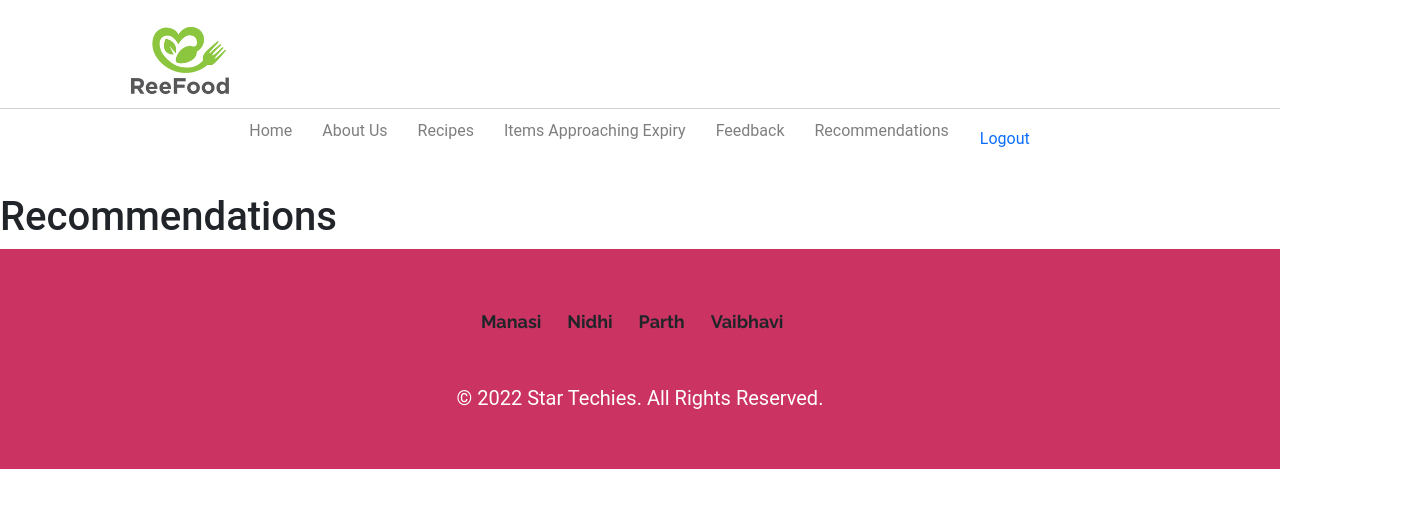
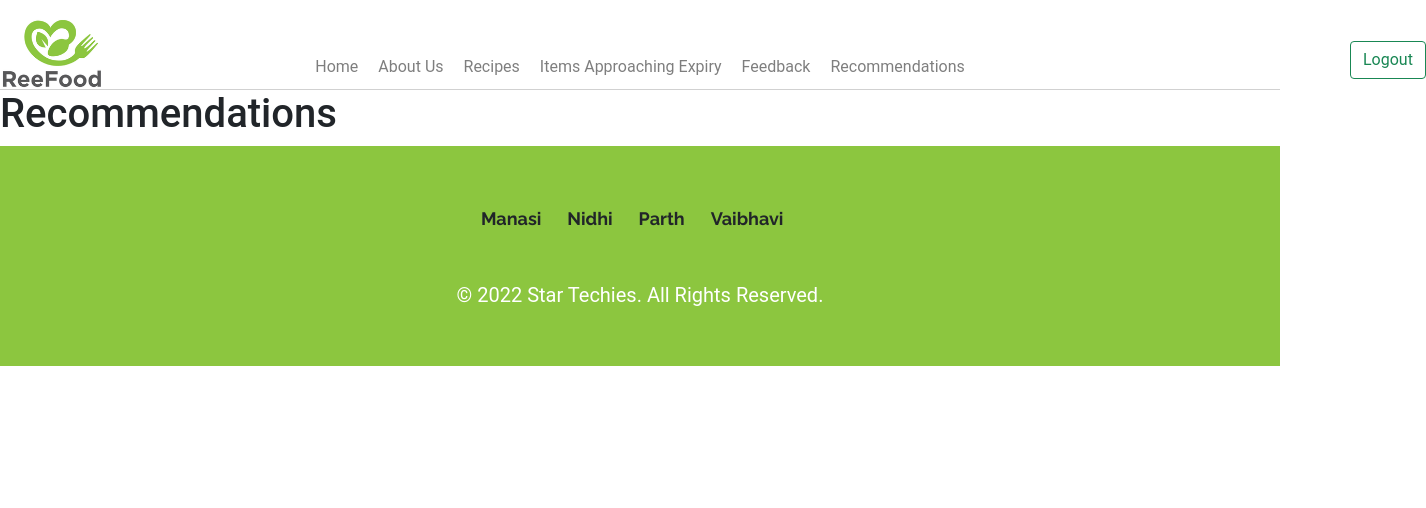
Before and after one commit to vpore/ReeFood, a React (Create React App) app: page /recom in a window 1280 px wide. Shown: the top 508 px of the page, 1426 px wide, since content can reach past the window. Built offline with nearby package versions, Linux system fonts and the light colour scheme; a web font is replaced by a local one.

Commit message:
Modified Header

```diff
--- a/src/assets/Dashboard.css
+++ b/src/assets/Dashboard.css
@@ -49,15 +49,17 @@
 }
 
 .navbar{
+    padding: 0;
     position: sticky;
     top: 0;
     left: 0;
     width: 100%;
     background-color: white;
+    height: 90px
 }
 
 .nav{
-    padding: 10px 10vw;
+    padding: 0;
     display: flex;
     width: 20px;
     justify-content: space-between;
@@ -65,6 +67,7 @@
 
 .brand-logo{
     height: 80px;
+    position:absolute
 }
 
 .nav-items{
@@ -122,13 +125,15 @@
     padding: 10px 10vw;
     justify-content: center;
     list-style: none;/*to remove bullets from list*/
-    border-top: 1px solid #d1d1d1;
+    border-bottom: 1px solid #d1d1d1;
+    position: absolute;
+    margin-top: 45px
 }
 
 .link{
     text-transform: capitalize;
     padding: 0 10px;
-    margin: 0 5px;
+    margin-bottom: 0;
     text-decoration: none;/*remove underline*/
     color:black;
     opacity: 0.5;
@@ -138,3 +143,9 @@
 .link:hover{
     opacity: 1;
 }
+
+.logoutBtn{
+    z-index: 1;
+    margin-left: 1350px;
+    margin-top: 30px;
+}
--- a/src/assets/Footer.css
+++ b/src/assets/Footer.css
@@ -1,5 +1,5 @@
 #footer {
-	background-color: #cb3362;
+	background-color: #8cc63f;
 	margin: 0;
 	padding: 0;
 	width: 100%;
--- /dev/null
+++ b/src/assets/Recipe.css
@@ -0,0 +1,40 @@
+.recipe {
+    display: block;
+}
+img {
+height: 15rem;
+border-radius: var(--borderRadius);
+margin-bottom: 1rem;
+}
+.recipe h5 {
+margin-bottom: 0;
+margin-top: 0.25rem;
+line-height: 1;
+color: var(--grey-700);
+text-decoration: none;
+}
+.recipe p {
+margin-bottom: 0;
+line-height: 1;
+color: var(--grey-500);
+margin-top: 0.5rem;
+letter-spacing: var(--letterSpacing);
+}
+.recipes-list {
+display: grid;
+gap: 2rem 1rem;
+padding-bottom: 3rem;
+}
+.page {
+width: 90vw;
+max-width: var(--max-width);
+margin: 0 auto;
+}
+.page {
+padding-top: 2rem;
+min-height: calc(100vh - (6rem + 4rem));
+}
+.recipes-container {
+    display: grid;
+    gap: 2rem 1rem;
+}
--- a/src/components/DashHeader.js
+++ b/src/components/DashHeader.js
@@ -9,6 +9,7 @@ const DashHeader = () => {
         <nav className="navbar">
             <div className="nav">
                 <img src={logo} className="brand-logo" alt=""></img>
+                <a className="logoutBtn btn btn-outline-success" href="http://localhost:3000/home">Logout</a>
                 {/* <div className="nav-items"> */}
                 {/* for Recipies page search bar  */}
                 {/* <div className="search">
@@ -22,14 +23,14 @@ const DashHeader = () => {
                 {/* </a> */}
                 {/* </div> */}
             </div>
-            <ul className="links-container">
+            <ul className="links-container" style={{marginBottom: 0}}>
                 <NavLink to='/dashboard' className="link-item link">Home</NavLink>
                 <NavLink to='/aboutus' className="link-item link">About Us</NavLink>
                 <NavLink to='/recipe' className="link-item link">Recipes</NavLink>
                 <NavLink to='/expiry' className="link-item link">Items approaching Expiry</NavLink>
                 <NavLink to='/feedback' className="link-item link">Feedback</NavLink>
                 <NavLink to='/recommendations' className="link-item link">Recommendations</NavLink>
-                <a class="nav-link" href="http://localhost:3000/home">Logout</a>
+
             </ul>
         </nav>
     );
--- a/src/pages/Recipe.js
+++ b/src/pages/Recipe.js
@@ -1,5 +1,5 @@
 import { Link } from "react-router-dom";
-
+import '../assets/Recipe.css';
 import useHttp from '../hooks/use-http';
 import { getAllRecipes } from '../lib/api';
 import { useEffect } from "react";
@@ -25,17 +25,24 @@ const Recipe = () => {
     var recipeTiles = [];
     for(let eachRecData of loadedAllRecipes){
         recipeTiles.push(
-            <div>
-                <img src={eachRecData.image} alt="Foood"/>
-                <Link to={`/recipe/recipeinfo/${eachRecData.id}`}>{eachRecData.title}</Link>
-            </div>
+
+                <Link to={`/recipe/recipeinfo/${eachRecData.id}`} className="recipe">
+                    <img src={eachRecData.image} alt="Foood" className="img recipe-img"/>
+                    <h5>{eachRecData.title}</h5>
+                </Link>
+
 
         );
     }
 
     return (
         <>
-            <div>{recipeTiles}</div>
+            <main className="page">
+                <section className="recipes-container">
+                    <div className="recipes-list">{recipeTiles}</div>
+                </section>
+            </main>
+
         </>
     );
 
```
Also changed, not shown: html-css-simply-recipes-main/final/css/normalize.css, html-css-simply-recipes-main/final/recipes.html (line endings or trailing spaces), src/lib/api.js.
